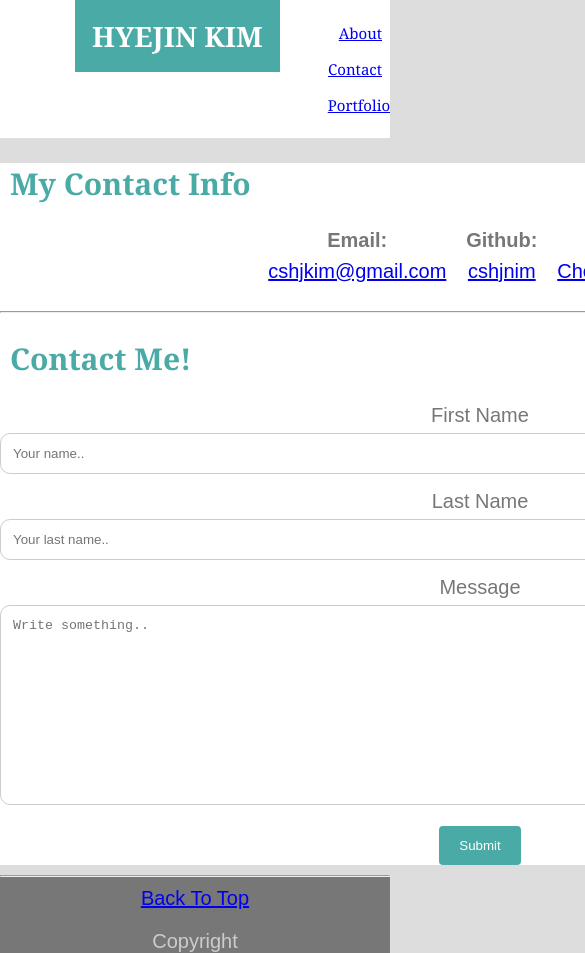
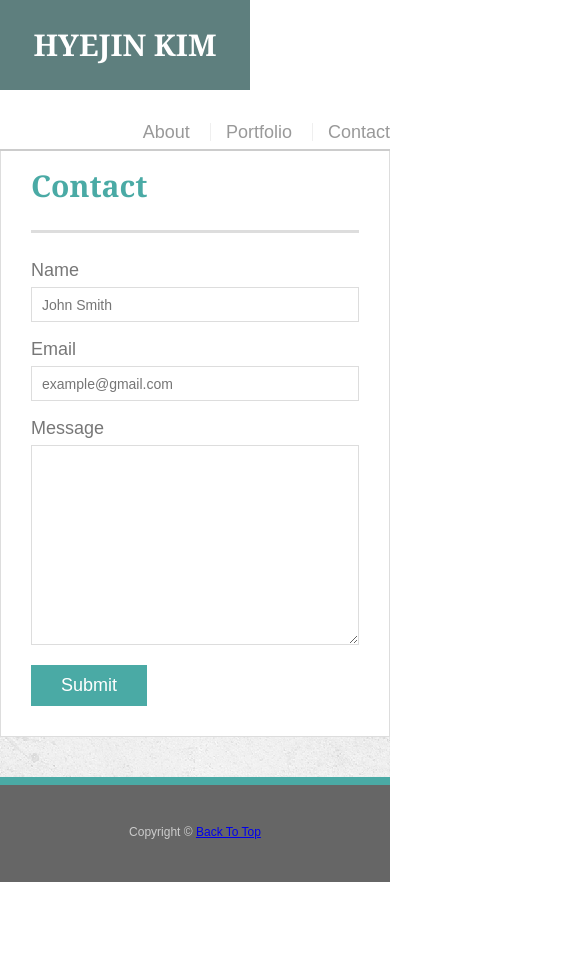
Before and after one commit to cshjnim/cshjnim.github.io, a plain HTML site: page contact.html in a window 390 px wide. Shown: the top 953 px of the page, 585 px wide, since content can reach past the window. After the commit the page ends 882 px from the top, so only its background shows below. Drawn offline with Linux system fonts and the light colour scheme.

Commit message:
update all html and style from responsive repo and update the trivia game in portfolio

```diff
--- /dev/null
+++ b/assets/css/reset.css
@@ -0,0 +1,139 @@
+
+
+html,
+body,
+div,
+span,
+applet,
+object,
+iframe,
+h1,
+h2,
+h3,
+h4,
+h5,
+h6,
+p,
+blockquote,
+pre,
+a,
+abbr,
+acronym,
+address,
+big,
+cite,
+code,
+del,
+dfn,
+em,
+img,
+ins,
+kbd,
+q,
+s,
+samp,
+small,
+strike,
+strong,
+sub,
+sup,
+tt,
+var,
+b,
+u,
+i,
+center,
+dl,
+dt,
+dd,
+ol,
+ul,
+li,
+fieldset,
+form,
+label,
+legend,
+table,
+caption,
+tbody,
+tfoot,
+thead,
+tr,
+th,
+td,
+article,
+aside,
+canvas,
+details,
+embed,
+figure,
+figcaption,
+footer,
+header,
+hgroup,
+menu,
+nav,
+output,
+ruby,
+section,
+summary,
+time,
+mark,
+audio,
+video {
+
+  /* Positioning */
+  margin: 0;
+  vertical-align: baseline;
+
+  /* Box-model */
+  padding: 0;
+
+  /* Typography */
+  font-size: 100%;
+  font: inherit;
+
+  /* Visual */
+  border: 0;
+
+}
+
+/* HTML5 display-role reset for older browsers */
+article,
+aside,
+details,
+figcaption,
+figure,
+footer,
+header,
+hgroup,
+menu,
+nav,
+section { display: block; }
+
+body { line-height: 1; }
+
+ol,
+ul { list-style: none; }
+
+blockquote,
+q { quotes: none; }
+
+blockquote:before,
+blockquote:after,
+q:before,
+q:after {
+
+  /* Misc */
+  content: '';
+  content: none;
+
+}
+
+table {
+
+  /* Visual */
+  border-collapse: collapse;
+  border-spacing: 0;
+
+}
--- a/assets/css/style.css
+++ b/assets/css/style.css
@@ -1,115 +1,294 @@
 
 body {
-  padding: 0;
-  margin: 0;
-  font-family: Arial, Helvetica, sans-serif;
-  font-size: 20px;
-  background: #dddddd;
+  font-family: Arial, "Helvetica Neue", Helvetica, sans-serif;
+  font-size: 18px;
+  line-height: 34px;
+  background: url("../images/concrete_seamless.png");
   color: #777777;
 }
 
-header {
-background: #ffffff;
+* {
+box-sizing: border-box;
+margin: 0;
 }
 
+/* sticky footer styling */
+
+html,
+body {
+height: 100%;
+}
+
+.wrapper {
+height: auto !important;
+height: 100%;
+min-height: 100%;
+margin: 0 auto -105px;
+}
+
+footer,
+.push {
+height: 105px;
+}
+
+/* end sticky footer styling */
+
+/* start hover styling */
+
+#logo:hover,
+input[type=submit]:hover {
+background: #5e7f7e;
+}
+
+nav a:hover {
+color: #5e7f7e;
+}
+
+.social:hover {
+cursor: pointer;
+opacity: 0.8;
+}
+
+/* end hover styling */
+
+/*general*/
+
 .container {
-width: 960px;
+width: 100%;
+max-width: 960px;
 margin: 0 auto;
-background: #ffffff;
+clear: both;
+}
+
+h1,
+h2,
+h3,
+p {
+margin-bottom: 20px;
+}
+
+p:last-child {
+margin-bottom: 0;
+}
+
+h1,
+h2,
+h3 {
+font-family: Georgia, 'Times New Roman', Times, serif;
+font-weight: 700;
+color: #4aaaa5;
 }
 
 h1 {
-  padding: 17px;
-  margin: 0;
-  margin-left: 75px;
-  font-family: Georgia, 'Times New Roman', Times, serif;
-  font-size: 28px;
-  color: #ffffff;
-  background: #4aaaa5;
+padding-bottom: 20px;
+font-size: 30px;
+line-height: 49px;
+border-bottom: 3px solid #dddddd;
 }
 
-h2 {
-margin-left: 10px;
-font-family: Georgia, 'Times New Roman', Times, serif;
-font-size: 30px;
-text-align: left;
-color: #4aaaa5;
+h2,
+h3 {
+font-size: 22px;
 }
 
-hr{
-color: #777777;
-}
 p {
 font-family: fantasy;
 }
 
-footer {
-background: #777777;
-color: #cccccc;
+/* header */
+
+#masthead {
+position: fixed;
+z-index: 99;
+width: 100%;
+margin: 0 0 30px;
+overflow: auto;
+color: #ffffff;
+background: #ffffff;
+border-bottom: 2px solid #cccccc;
+}
+
+#logo {
+float: left;
+width: 250px;
+height: 90px;
+font-family: Georgia, Times, "Times New Roman", serif;
+font-size: 30px;
+font-weight: 700;
+line-height: 90px;
+color: #ffffff;
+text-align: center;
+text-decoration: none;
+background: #4aaaa5;
 }
 
 /*nav style*/
 
 nav {
-  overflow: hidden;
-  font-family: Georgia, 'Times New Roman', Times, serif;
-  color: #dddddd;
-  text-decoration-color: #777777;
-  text-decoration-line: none;
-  font-size: 15px;
-  list-style-type:none;
-  text-align:right;
-  padding:0px;
-  display:block;
+float: right;
+margin-top: 25px;
 }
 
-nav a:hover {
-  background-color: #dddddd;
-  color: black;
+nav a {
+display: inline-block;
+padding-left: 15px;
+margin-left: 15px;
+line-height: 18px;
+color: #999;
+text-decoration: none;
+border-left: 1px solid #efefef;
 }
 
-nav a.active {
-  background-color: #cccccc;
-  color: #777777;
+nav a:first-child {
+border-left: 0 none;
 }
 
-li {
-  display:inline-block;
+/* footer */
+
+footer {
+padding: 30px 0;
+clear: both;
+font-size: 12px;
+color: #ffffff;
+color: #cccccc;
+text-align: center;
+background: #666666;
+border-top: 8px solid #4aaaa5;
 }
 
-li a {
-  display:block;
-  padding: 8px;
+h3, h2 {
+padding-bottom: 20px;
+margin-bottom: 15px;
+line-height: 22px;
+border-bottom: 2px solid #eeeeee;
+}
+
+/* sidebar */
+
+.sidebar {
+float: right;
+width: 100%;
+max-width: 270px;
+padding: 30px;
+margin-bottom: 20px;
+background: #fff;
+border: 1px solid #ddd;
+}
+
+h3,
+.sidebar h2 {
+padding-bottom: 20px;
+margin-bottom: 15px;
+line-height: 22px;
+border-bottom: 2px solid #eee;
+}
+
+.social {
+width: 62px;
+height: 62px;
+margin-top: 8px;
+margin-right: 5px;
+}
+
+.social:last-child {
+margin-right: 0;
+}
+
+/* main */
+
+#main-container {
+padding-top: 130px;
+}
+
+.main-section {
+float: left;
+width: 100%;
+max-width: 960px;
+padding: 30px;
+margin: 0 0 40px;
+background: #ffffff;
+border: 1px solid #dddddd;
 }
 
 /* Contact Me style*/
 
-input[type=text], select, textarea {
+
+#contact-form ul {
+margin-bottom: 20px;
+}
+
+#contact-form li {
+margin-bottom: 10px;
+}
+
+label,
+input[type=text],
+input[type=email],
+textarea {
+display: block;
 width: 100%;
-padding: 12px;
-border: 1px solid #ccc;
-border-radius: 10px;
-box-sizing: border-box;
-margin-top: 6px;
-margin-bottom: 16px;
-resize: vertical;
+}
+
+input[type=text],
+input[type=email],
+textarea {
+height: 35px;
+padding: 0 10px;
+font-size: 14px;
+border: 1px solid #dddddd;
+}
+
+textarea {
+height: 200px;
 }
 
 input[type=submit] {
-background-color: #4aaaa5;
-color: white;
-padding: 12px 20px;
-border: none;
-border-radius: 4px;
+padding: 10px 30px;
+font-size: 18px;
+color: #ffffff;
 cursor: pointer;
+background: #4aaaa5;
+border: 0 none;
 }
 
-input[type=submit]:hover {
-background-color: #8f8e8e;
+/* portfolio page */
+
+.work {
+position: relative;
+float: left;
+width: 274px;
+margin: 20px 0 25px;
+overflow: auto;
 }
 
-.container1 {
-border-radius: 5px;
-background-color: #f2f2f2;
-padding: 20px;
+.work:nth-child(even) {
+margin-right: 40px;
 }
+
+.work img {
+width: 100%;
+border: 0 none;
+opacity: 0.8;
+}
+
+.work h3 {
+position: absolute;
+bottom: 20px;
+width: 100%;
+padding: 15px;
+margin-bottom: 0;
+font-weight: 300;
+line-height: 30px;
+color: #ffffff;
+text-align: center;
+background: #4aaaa5;
+border-bottom: 0;
+}
+
+.auth-image {
+float: left;
+width: 200px;
+height: auto;
+margin-top: 10px;
+margin-right: 25px;
+}
--- a/contact.html
+++ b/contact.html
@@ -1,66 +1,61 @@
 <!DOCTYPE html>
 <html lang="en-us">
 
-<Head>
+<head>
     <meta charset="UTF-8">
-    <meta name="viewport" content="width=device-width, initial-scale=1.0">
-    <meta http-equiv="X-UA-Compatible" content="ie=edge">
-    <title>My Website</title>
+    <title>Portfolio | Hyejin Kim</title>
+    <link rel="stylesheet" type="text/css" href="assets/css/reset.css">
     <link rel="stylesheet" type="text/css" href="assets/css/style.css">
-    <link rel="stylesheet" type="text/css" href="assets/css/float.css">
-    <link rel="stylesheet" type="text/css" href="assets/css/positioning.css">
-</Head>
-
-<header class="top">
-    <h1>HYEJIN KIM</h1>
-    <nav>
-        <ul>
-            <li><a href="index.html">About</a></li>
-            <li><a href="contact.html">Contact</a></li>
-            <li><a href="portfolio.html">Portfolio</a></li>
-        </ul>
-    </nav>
-</header>
+</head>
 
 <body>
+
+    <header id="masthead">
     <div class="container">
-        <section>
-            <h2>My Contact Info</h2>
+        <a href="index.html" id="logo">HYEJIN KIM</a>
+        <nav>
+        <a href="index.html">About</a>
+        <a href="portfolio.html">Portfolio</a>
+        <a href="contact.html">Contact</a>
+        </nav>
+    </div>
+    </header>
 
-            <ul id="contact-info">
-                <li><strong>Email:</strong> <a href="mailto:cshjkim@gmail.com">cshjkim@gmail.com</a></li>
-                <li><strong>Github:</strong> <a href="https://github.com/cshjnim">cshjnim</a></li>
-                <li><strong>linkedin:</strong> <a href="https://www.linkedin.com/in/hyejin-kim-a1a850164/"> Check My Linkedin! </a></li>
-            </ul>
-            <hr>
-            <h2>Contact Me!</h2>
+  <div class="wrapper">
+  <div id="main-container" class="container">
+    <section class="main-section">
+        <h1>Contact</h1>
 
-            <div class="container2">
-                <form action="action_page.php">
+        <form id="contact-form">
+        <ul>
+            <li>
+            <label for="name">Name</label>
+            <input type="text" id="name" name="name" placeholder="John Smith" required="required">
+            </li>
+            <li>
+            <label for="email">Email</label>
+            <input type="email" id="email" name="email" placeholder="example@gmail.com" required="required">
+            </li>
+            <li>
+            <label for="message">Message</label>
+            <textarea id="message" name="message" required="required"></textarea>
+            </li>
+        </ul>
+        <input type="submit">
+        </form>
+    </section>
 
-                  <label for="fname">First Name</label>
-                  <input type="text" id="fname" name="firstname" placeholder="Your name..">
 
-                  <label for="lname">Last Name</label>
-                  <input type="text" id="lname" name="lastname" placeholder="Your last name..">
+    <div class="push"></div>
+    </div>
+    </div>
 
-                  <label for="message">Message</label>
-                  <textarea id="message" name="message" placeholder="Write something.." style="height:200px"></textarea>
 
-                  <input type="submit" value="Submit">
-
-                </form>
-              </div>
-
-        </section>
+    <footer>
+    <div class="container">
+        Copyright &copy; <a href="#masthead">Back To Top</a>
     </div>
+    </footer>
 </body>
 
-<footer>
-    <hr>
-    <a href="#top">Back To Top</a>
-    <p></p>
-    <p2>Copyright </p2>
-</footer>
-
 </html>
```
Also changed, not shown: index.html (+22 -28 lines), portfolio.html (+37 -28 lines), assets/images/concrete_seamless.png (added), assets/images/email-128.png (added), assets/images/github-128.gif (added), assets/images/hyejin.jpg (added), assets/images/hyejin1.jpg (added), assets/images/linkedin.jpg (added), assets/images/triviagame.jpg (added), assets/images/unit-4-game.jpg (added), assets/images/wordguessgame.jpg (added), 1 other file.
